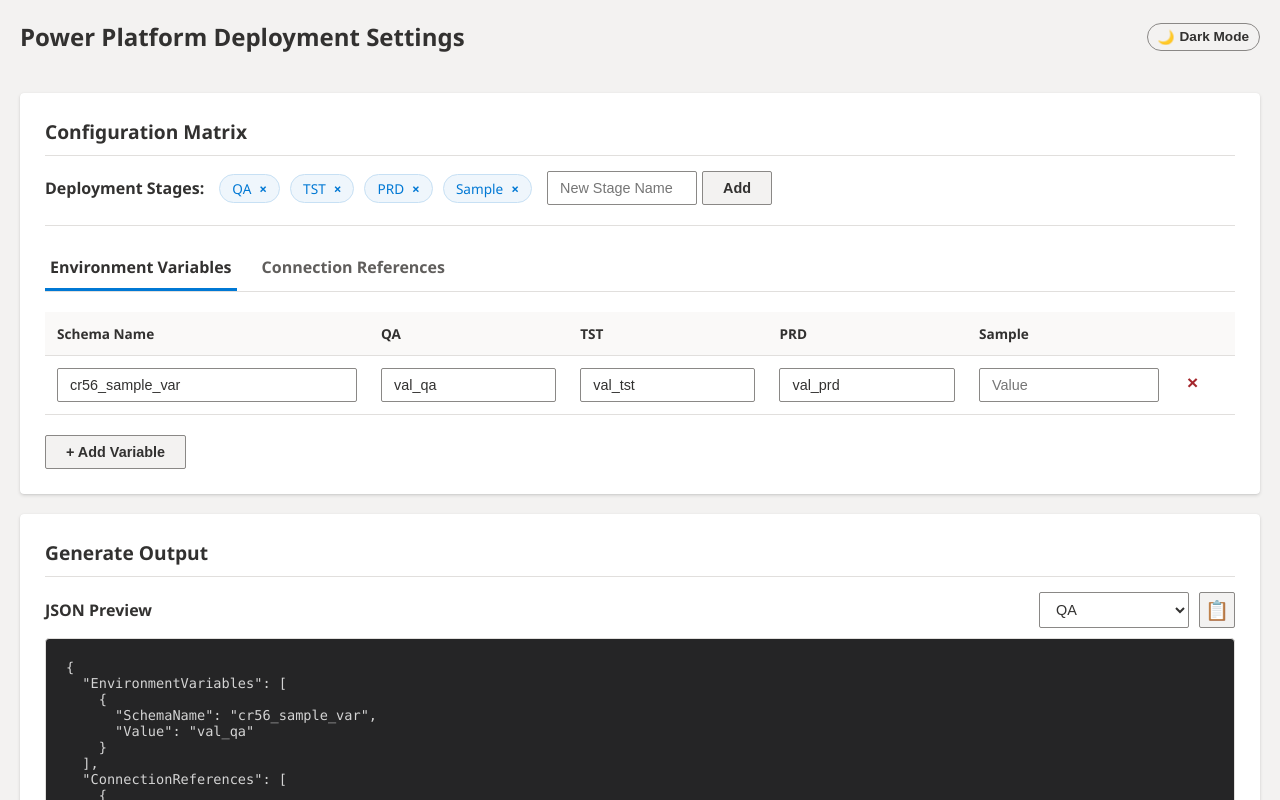
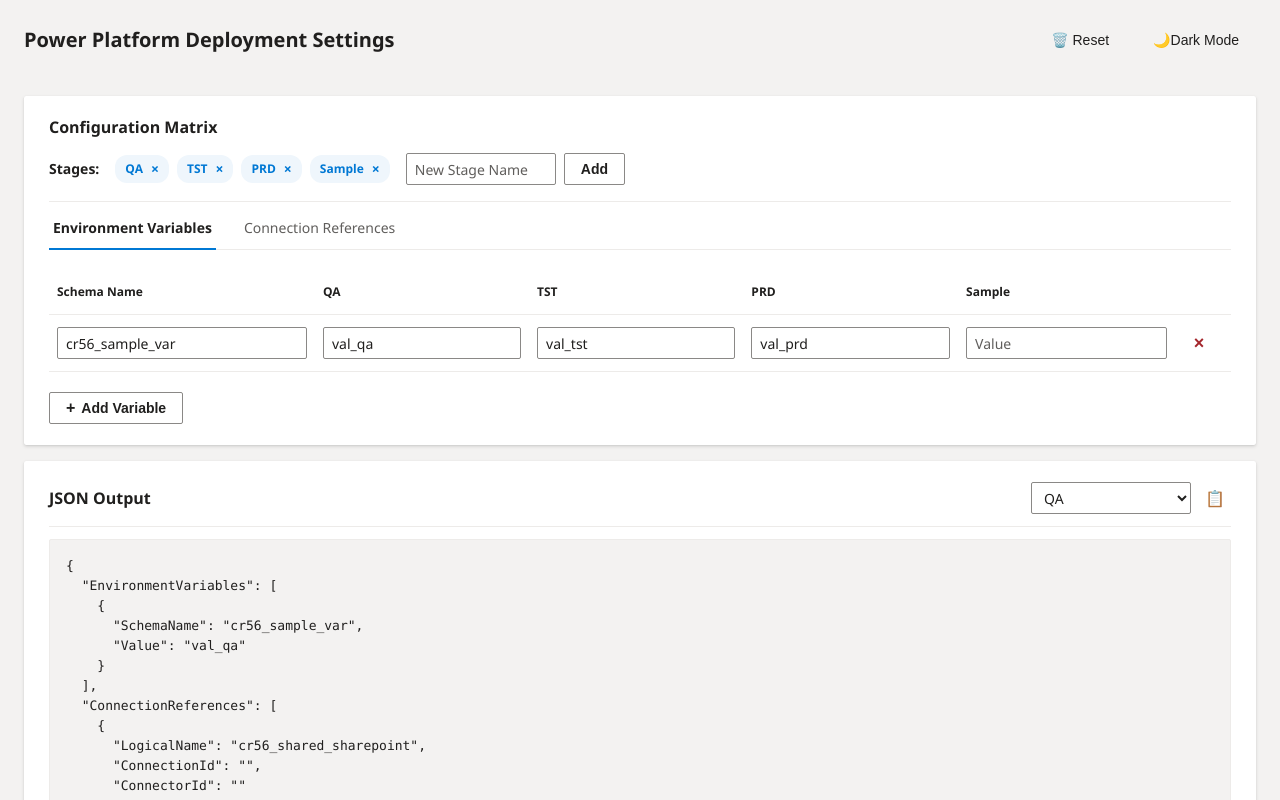
Before and after one commit to sanjeev40084/powermatrix, a plain HTML site: page index.html in a window 1280 px wide. Both pictures are taken after typing "Sample" into the empty fields and a click on the button "Add". Shown: the top 800 px of the page. Drawn offline with Linux system fonts and the light colour scheme.

Commit message:
Update index.html
add few fluent changes.

```diff
--- a/index.html
+++ b/index.html
@@ -3,54 +3,73 @@
 <head>
     <meta charset="UTF-8">
     <meta name="viewport" content="width=device-width, initial-scale=1.0">
-    <title>Power Platform Deployment Settings Generator</title>
+    <title>Power Platform Deployment Settings</title>
     <style>
-        /* --- THEME VARIABLES --- */
+        /* --- FLUENT THEME VARIABLES --- */
         :root {
-            /* Light Theme Defaults */
+            /* Light Theme */
             --primary: #0078d4;
+            --primary-hover: #106ebe;
             --bg: #f3f2f1;
             --surface: #ffffff;
-            --border: #e1dfdd;
-            --text: #323130;
+            --text: #201f1e;
             --sub-text: #605e5c;
+            --border: #edebe9;
+            --error: #a80000;
+
             --input-bg: #ffffff;
             --input-border: #8a8886;
+            --input-border-hover: #323130;
+            --input-placeholder: #605e5c;
+
             --header-bg: #faf9f8;
             --pill-bg: #eff6fc;
-            --pill-border: #c7e0f4;
             --pill-text: #0078d4;
-            --code-bg: #252526;
-            --code-text: #d4d4d4;
+
+            --code-bg: #f3f2f1;
+            --code-text: #201f1e;
+
             --shadow: 0 1.6px 3.6px 0 rgba(0,0,0,0.132), 0 0.3px 0.9px 0 rgba(0,0,0,0.108);
+            --focus-border: 2px solid #0078d4;
         }
 
         [data-theme="dark"] {
-            /* Dark Theme Overrides */
-            --primary: #4fafff; /* Brighter blue for dark mode contrast */
-            --bg: #121212;
-            --surface: #1e1e1e;
-            --border: #333333;
-            --text: #f5f5f5;
-            --sub-text: #a19f9d;
-            --input-bg: #2d2d2d;
-            --input-border: #555555;
-            --header-bg: #252525;
-            --pill-bg: #1b2b3a;
-            --pill-border: #224663;
-            --pill-text: #6cb8f7;
-            --shadow: 0 4px 6px rgba(0,0,0,0.4);
+            /* Dark Theme */
+            --primary: #2899f5;
+            --primary-hover: #72b9f8;
+            --bg: #201f1e;
+            --surface: #323130;
+            --text: #ffffff;
+            --sub-text: #c8c6c4;
+            --border: #484644;
+            --error: #f1707b;
+
+            --input-bg: #323130;
+            --input-border: #8a8886;
+            --input-border-hover: #f3f2f1;
+            --input-placeholder: #a19f9d;
+
+            --header-bg: #252423;
+            --pill-bg: #3b3a39;
+            --pill-text: #72b9f8;
+
+            --code-bg: #1b1a19;
+            --code-text: #d4d4d4;
+
+            --shadow: 0 4px 8px rgba(0,0,0,0.4);
         }
 
         /* --- GLOBAL STYLES --- */
         body {
-            font-family: 'Segoe UI', sans-serif;
+            font-family: 'Segoe UI', -apple-system, BlinkMacSystemFont, 'Roboto', 'Helvetica Neue', sans-serif;
             background-color: var(--bg);
             color: var(--text);
             margin: 0;
-            padding: 20px;
+            padding: 24px;
             box-sizing: border-box;
-            transition: background-color 0.3s, color 0.3s;
+            font-size: 14px;
+            line-height: 20px;
+            transition: background-color 0.2s, color 0.2s;
         }
 
         /* Header Area */
@@ -58,201 +77,274 @@
             display: flex;
             justify-content: space-between;
             align-items: center;
-            margin-bottom: 20px;
+            margin-bottom: 24px;
         }
 
-        h1 { font-size: 1.5rem; margin: 0; color: var(--text); }
-        h2 { font-size: 1.2rem; margin-top: 0; margin-bottom: 15px; border-bottom: 1px solid var(--border); padding-bottom: 10px; color: var(--text); }
+        .header-actions {
+            display: flex;
+            gap: 10px;
+        }
+
+        h1 { font-size: 20px; font-weight: 600; margin: 0; color: var(--text); }
+        h2 { font-size: 16px; font-weight: 600; margin: 0 0 16px 0; color: var(--text); }
 
         /* --- COMPONENTS --- */
         .container {
-            max-width: 1400px;
+            max-width: 1300px;
             margin: 0 auto;
             display: flex;
             flex-direction: column;
-            gap: 20px;
+            gap: 16px;
         }
 
         .card {
             background: var(--surface);
-            padding: 25px;
-            border-radius: 4px;
+            padding: 20px 24px;
+            border-radius: 2px;
             box-shadow: var(--shadow);
-            transition: background-color 0.3s;
+            border: 1px solid transparent;
         }
 
-        /* Controls */
+        /* Controls Area */
         .controls {
             display: flex;
-            gap: 15px;
-            margin-bottom: 20px;
-            padding-bottom: 20px;
+            gap: 16px;
+            margin-bottom: 16px;
+            padding-bottom: 16px;
             border-bottom: 1px solid var(--border);
             align-items: center;
             flex-wrap: wrap;
         }
 
+        /* Input Styles */
         input[type="text"], select {
-            padding: 8px 12px;
+            height: 32px;
+            padding: 0 8px;
             background-color: var(--input-bg);
             color: var(--text);
             border: 1px solid var(--input-border);
             border-radius: 2px;
-            font-size: 0.9rem;
+            font-size: 14px;
+            font-family: inherit;
+            box-sizing: border-box;
             width: 100%;
-            box-sizing: border-box;
+            transition: all 0.1s;
         }
 
+        input[type="text"]::placeholder { color: var(--input-placeholder); }
+
+        input[type="text"]:hover, select:hover { border-color: var(--input-border-hover); }
+
         input[type="text"]:focus, select:focus {
-            outline: 2px solid var(--primary);
-            border-color: transparent;
+            outline: none;
+            border: var(--focus-border);
+            padding: 0 7px;
         }
 
         /* Connection Inputs Group */
         .conn-input-group {
             display: flex;
             flex-direction: column;
-            gap: 6px;
+            gap: 8px;
         }
 
-        /* Connector ID Field styling */
         .conn-input-group input:nth-child(2) {
-            font-size: 0.75rem;
-            font-family: monospace;
+            font-family: 'Consolas', 'Monaco', monospace;
+            font-size: 12px;
+            color: var(--sub-text);
         }
 
         /* Buttons */
         button {
+            height: 32px;
+            padding: 0 16px;
             background-color: var(--primary);
-            color: #fff;
-            border: none;
-            padding: 8px 20px;
+            color: #ffffff;
+            border: 1px solid transparent;
             border-radius: 2px;
             cursor: pointer;
-            font-size: 0.9rem;
+            font-size: 14px;
             font-weight: 600;
             white-space: nowrap;
-        }
-        [data-theme="dark"] button { color: #121212; /* Dark text on bright button in dark mode */ }
-        [data-theme="dark"] button.secondary { color: #f5f5f5; }
-        [data-theme="dark"] button.delete { color: #ff6b6b; }
-        [data-theme="dark"] button.success { color: white; }
-
-        /* FIX: Ensure these buttons use light text in dark mode */
-        [data-theme="dark"] .theme-toggle,
-        [data-theme="dark"] .icon-btn {
-            color: var(--text);
+            transition: background-color 0.1s;
+            display: inline-flex;
+            align-items: center;
+            justify-content: center;
         }
 
-        button:hover { opacity: 0.9; }
-        button.secondary { background-color: var(--bg); color: var(--text); border: 1px solid var(--input-border); }
-        button.delete { background-color: transparent; color: #a4262c; padding: 4px; font-size: 1.2rem; border: none; min-width: auto; }
-        button.success { background-color: #107c10; }
+        [data-theme="dark"] button { color: #121212; }
+        [data-theme="dark"] button.secondary { color: var(--text); }
+        [data-theme="dark"] button.delete { color: #ff6b6b; }
+        [data-theme="dark"] button.icon-btn,
+        [data-theme="dark"] button.theme-toggle,
+        [data-theme="dark"] button.reset-btn { color: var(--text); }
 
-        /* Icon Button Style */
-        .icon-btn {
-            background-color: var(--bg);
+        button:hover { background-color: var(--primary-hover); }
+
+        button.secondary {
+            background-color: var(--surface);
             color: var(--text);
             border: 1px solid var(--input-border);
-            width: 36px;
-            height: 36px;
+        }
+        button.secondary:hover { background-color: var(--bg); border-color: var(--input-border-hover); }
+
+        button.delete {
+            background-color: transparent;
+            color: #a4262c;
+            padding: 4px;
+            width: 32px;
+            font-size: 18px;
+            min-width: auto;
+        }
+        button.delete:hover { background-color: rgba(164, 38, 44, 0.1); }
+
+        button.icon-btn {
+            background-color: transparent;
+            color: var(--text);
+            border: 1px solid transparent;
+            width: 32px;
             padding: 0;
-            display: flex;
-            align-items: center;
-            justify-content: center;
-            font-size: 1.2rem;
-            border-radius: 2px;
+            font-size: 16px;
         }
-        .icon-btn:hover {
-            background-color: var(--pill-bg);
+        button.icon-btn:hover {
+            background-color: var(--bg);
+            border-color: var(--input-border);
             color: var(--primary);
-            border-color: var(--pill-border);
         }
 
-        /* Toggle Switch for Dark Mode */
-        .theme-toggle {
-            cursor: pointer;
+        button.theme-toggle, button.reset-btn {
             background: transparent;
-            border: 1px solid var(--input-border);
+            border: 1px solid transparent;
             color: var(--text);
-            padding: 5px 10px;
-            border-radius: 20px;
-            font-size: 0.85rem;
-            display: flex;
-            align-items: center;
-            gap: 5px;
+            font-weight: 400;
         }
-        .theme-toggle:hover { background-color: var(--bg); }
+        button.theme-toggle:hover, button.reset-btn:hover {
+            background-color: var(--surface);
+            color: var(--primary);
+        }
 
         /* Tabs */
-        .tabs { display: flex; gap: 20px; margin-bottom: 20px; border-bottom: 1px solid var(--border); }
+        .tabs {
+            display: flex;
+            gap: 24px;
+            margin-bottom: 20px;
+            border-bottom: 1px solid var(--border);
+        }
         .tab {
-            padding: 10px 5px;
+            padding: 0 4px 10px 4px;
             cursor: pointer;
-            border-bottom: 3px solid transparent;
-            font-weight: 600;
-            font-size: 1rem;
+            border-bottom: 2px solid transparent;
+            font-weight: 400;
+            font-size: 14px;
             color: var(--sub-text);
+            transition: all 0.2s;
+            margin-bottom: -1px;
         }
         .tab:hover { color: var(--text); }
-        .tab.active { border-bottom-color: var(--primary); color: var(--text); }
+        .tab.active {
+            border-bottom-color: var(--primary);
+            color: var(--text);
+            font-weight: 600;
+        }
 
         /* Tables */
-        .table-wrapper { overflow-x: auto; margin-bottom: 20px; }
-        table { width: 100%; border-collapse: collapse; min-width: 800px; }
-        th, td { text-align: left; padding: 12px; border-bottom: 1px solid var(--border); vertical-align: top; }
-        th { background-color: var(--header-bg); font-weight: 600; font-size: 0.85rem; color: var(--text); }
-
-        .sub-label {
-            display: block;
-            font-size: 0.7rem;
-            color: var(--sub-text);
-            margin-bottom: 4px;
-            text-transform: uppercase;
-            letter-spacing: 0.5px;
+        .table-wrapper {
+            overflow-x: auto;
+            margin-bottom: 20px;
+            scrollbar-width: thin;
+            scrollbar-color: var(--input-border) transparent;
         }
 
-        /* Output Section */
+        table { width: 100%; border-collapse: collapse; min-width: 800px; }
+
+        th, td {
+            text-align: left;
+            padding: 12px 8px;
+            border-bottom: 1px solid var(--border);
+            vertical-align: top;
+        }
+
+        th {
+            font-weight: 600;
+            font-size: 12px;
+            color: var(--text);
+            background-color: transparent;
+        }
+
+        /* Preview & Toast */
         .preview-header {
             display: flex;
             justify-content: space-between;
             align-items: center;
-            margin-bottom: 10px;
+            margin-bottom: 12px;
+            padding-bottom: 12px;
+            border-bottom: 1px solid var(--border);
         }
 
         .header-controls {
             display: flex;
-            gap: 10px;
+            gap: 8px;
             align-items: center;
         }
 
         pre {
             background: var(--code-bg);
             color: var(--code-text);
-            padding: 20px;
-            border-radius: 4px;
+            padding: 16px;
+            border-radius: 2px;
             overflow: auto;
             max-height: 400px;
             margin: 0;
-            font-family: 'Consolas', monospace;
-            font-size: 0.85rem;
+            font-family: 'Consolas', 'Monaco', monospace;
+            font-size: 13px;
             border: 1px solid var(--border);
-            width: 100%; /* Full Width */
+            width: 100%;
             box-sizing: border-box;
         }
 
         .stage-pill {
             background: var(--pill-bg);
             color: var(--pill-text);
-            padding: 4px 12px;
-            border-radius: 15px;
-            font-size: 0.85rem;
+            padding: 2px 10px;
+            border-radius: 12px;
+            font-size: 12px;
+            font-weight: 600;
             display: inline-flex;
             align-items: center;
-            border: 1px solid var(--pill-border);
+            height: 24px;
         }
-        .stage-pill span { cursor: pointer; margin-left: 8px; font-weight: bold; }
+        .stage-pill span { cursor: pointer; margin-left: 8px; font-size: 14px; display: flex; align-items: center;}
         .stage-pill span:hover { opacity: 0.7; }
+
+        /* Toast Notification */
+        #toast {
+            visibility: hidden;
+            min-width: 250px;
+            background-color: #323130;
+            color: #fff;
+            text-align: center;
+            border-radius: 2px;
+            padding: 12px;
+            position: fixed;
+            z-index: 1;
+            left: 50%;
+            bottom: 30px;
+            transform: translateX(-50%);
+            font-size: 14px;
+            box-shadow: 0 4px 8px rgba(0,0,0,0.2);
+            opacity: 0;
+            transition: opacity 0.3s, bottom 0.3s;
+        }
+        #toast.show {
+            visibility: visible;
+            opacity: 1;
+            bottom: 50px;
+        }
+        /* Toast in dark mode needs contrast */
+        [data-theme="dark"] #toast {
+            background-color: #f3f2f1;
+            color: #201f1e;
+        }
 
     </style>
 </head>
@@ -261,18 +353,23 @@
     <div class="container">
         <div class="header-row">
             <h1>Power Platform Deployment Settings</h1>
-            <button class="theme-toggle" onclick="toggleTheme()">
-                <span id="themeIcon">🌙</span> <span id="themeText">Dark Mode</span>
-            </button>
+            <div class="header-actions">
+                <button class="reset-btn" onclick="resetData()" title="Clear all data and start over">
+                    🗑️ Reset
+                </button>
+                <button class="theme-toggle" onclick="toggleTheme()">
+                    <span id="themeIcon">🌙</span> <span id="themeText">Dark Mode</span>
+                </button>
+            </div>
         </div>
 
         <div class="card">
             <h2>Configuration Matrix</h2>
 
             <div class="controls">
-                <span style="font-weight:600;">Deployment Stages:</span>
-                <div id="stageList" style="display:flex; gap:10px; flex-wrap: wrap;"></div>
-                <div style="display:flex; gap: 5px;">
+                <span style="font-size: 14px; font-weight: 600; color: var(--text);">Stages:</span>
+                <div id="stageList" style="display:flex; gap:8px; flex-wrap: wrap;"></div>
+                <div style="display:flex; gap: 8px;">
                     <input type="text" id="newStageInput" placeholder="New Stage Name" style="width: 150px;">
                     <button class="secondary" onclick="addStage()">Add</button>
                 </div>
@@ -290,7 +387,9 @@
                         <tbody></tbody>
                     </table>
                 </div>
-                <button class="secondary" onclick="addRow('env')">+ Add Variable</button>
+                <button class="secondary" onclick="addRow('env')">
+                    <span style="margin-right: 6px; font-size: 16px;">+</span> Add Variable
+                </button>
             </div>
 
             <div id="section-conn" style="display:none;">
@@ -300,19 +399,19 @@
                         <tbody></tbody>
                     </table>
                 </div>
-                <button class="secondary" onclick="addRow('conn')">+ Add Connection Reference</button>
+                <button class="secondary" onclick="addRow('conn')">
+                    <span style="margin-right: 6px; font-size: 16px;">+</span> Add Reference
+                </button>
             </div>
         </div>
 
         <div class="card">
-            <h2>Generate Output</h2>
-
             <div class="preview-header">
-                <span style="font-weight:600;">JSON Preview</span>
+                <span style="font-weight:600; font-size: 16px;">JSON Output</span>
                 <div class="header-controls">
-                    <select id="stageSelect" onchange="generateJSON()" style="width: 150px;">
+                    <select id="stageSelect" onchange="generateJSON()" style="width: 160px;">
                     </select>
-                    <button class="icon-btn" onclick="copyToClipboard()" title="Copy JSON to Clipboard">📋</button>
+                    <button class="icon-btn" onclick="copyToClipboard()" title="Copy to Clipboard">📋</button>
                 </div>
             </div>
 
@@ -320,10 +419,15 @@
         </div>
     </div>
 
+    <div id="toast">Copied to clipboard!</div>
+
     <script>
-        // --- THEME MANAGEMENT ---
+        // --- THEME & STORAGE MANAGEMENT ---
+        const STORAGE_KEY = 'pp_deployment_settings_data';
+        const THEME_KEY = 'theme';
+
         function initTheme() {
-            const savedTheme = localStorage.getItem('theme');
+            const savedTheme = localStorage.getItem(THEME_KEY);
             const prefersDark = window.matchMedia('(prefers-color-scheme: dark)').matches;
 
             if (savedTheme === 'dark' || (!savedTheme && prefersDark)) {
@@ -335,7 +439,7 @@
 
         function setTheme(theme) {
             document.documentElement.setAttribute('data-theme', theme);
-            localStorage.setItem('theme', theme);
+            localStorage.setItem(THEME_KEY, theme);
 
             const icon = document.getElementById('themeIcon');
             const text = document.getElementById('themeText');
@@ -355,7 +459,7 @@
         }
 
         // --- STATE MANAGEMENT ---
-        const state = {
+        const defaultState = {
             stages: ['QA', 'TST', 'PRD'],
             envVars: [
                 { id: 1, key: 'cr56_sample_var', values: { 'QA': 'val_qa', 'TST': 'val_tst', 'PRD': 'val_prd' } }
@@ -373,14 +477,37 @@
             ]
         };
 
+        let state = JSON.parse(JSON.stringify(defaultState));
+
+        function loadState() {
+            const saved = localStorage.getItem(STORAGE_KEY);
+            if (saved) {
+                try {
+                    state = JSON.parse(saved);
+                } catch(e) {
+                    console.error("Failed to load saved state", e);
+                }
+            }
+        }
+
+        function saveState() {
+            localStorage.setItem(STORAGE_KEY, JSON.stringify(state));
+        }
+
+        function resetData() {
+            if(confirm("Are you sure you want to reset all data? This cannot be undone.")) {
+                state = JSON.parse(JSON.stringify(defaultState));
+                saveState();
+                refreshAll();
+                showToast("Data reset successfully");
+            }
+        }
+
         // --- RENDER FUNCTIONS ---
         function init() {
-            initTheme(); // Initialize Dark Mode
-            renderStages();
-            renderTable('env');
-            renderTable('conn');
-            updateStageSelect();
-            generateJSON();
+            initTheme();
+            loadState(); // Load data from localStorage
+            refreshAll();
         }
 
         function renderStages() {
@@ -399,7 +526,7 @@
             const tbody = document.querySelector(`#${tableId} tbody`);
 
             // 1. Build Header
-            let headerHTML = `<tr><th style="width:300px">${keyLabel}</th>`;
+            let headerHTML = `<tr><th style="width:250px">${keyLabel}</th>`;
             state.stages.forEach(stage => {
                 headerHTML += `<th>${stage}</th>`;
             });
@@ -418,13 +545,13 @@
                 // Column 2...N: Stage Values
                 state.stages.forEach(stage => {
                     if (type === 'env') {
-                        // Environment Variable - Default to empty string
+                        // Environment Variable
                         const val = row.values[stage] || '';
                         rowHTML += `<td>
                             <input type="text" placeholder="Value" value="${val}" oninput="updateEnvValue(${row.id}, '${stage}', this.value)">
                         </td>`;
                     } else {
-                        // Connection Reference - Default to empty object
+                        // Connection Reference
                         const val = row.values[stage] || {};
                         const connId = val.connectionId || '';
                         const connectorId = val.connectorId || '';
@@ -448,17 +575,13 @@
             const select = document.getElementById('stageSelect');
             const currentVal = select.value;
 
-            // Build options for stages
             let options = state.stages.map(s => `<option value="${s}">${s}</option>`).join('');
-
-            // Add 'ALL' option if stages exist
             if(state.stages.length > 0) {
                 options += `<option value="ALL">ALL (Combined)</option>`;
             }
 
             select.innerHTML = options;
 
-            // Logic to preserve selection or default
             if(state.stages.includes(currentVal) || currentVal === 'ALL') {
                 select.value = currentVal;
             } else if(state.stages.length > 0) {
@@ -481,6 +604,7 @@
             if(val && !state.stages.includes(val)) {
                 state.stages.push(val);
                 input.value = '';
+                saveState();
                 refreshAll();
             }
         }
@@ -488,6 +612,7 @@
         function removeStage(stageName) {
             if(confirm(`Remove stage "${stageName}"?`)) {
                 state.stages = state.stages.filter(s => s !== stageName);
+                saveState();
                 refreshAll();
             }
         }
@@ -496,12 +621,14 @@
             const newRow = { id: Date.now(), key: '', values: {} };
             if(type === 'env') state.envVars.push(newRow);
             else state.connRefs.push(newRow);
+            saveState();
             renderTable(type);
         }
 
         function deleteRow(type, id) {
             if(type === 'env') state.envVars = state.envVars.filter(r => r.id !== id);
             else state.connRefs = state.connRefs.filter(r => r.id !== id);
+            saveState();
             renderTable(type);
             generateJSON();
         }
@@ -509,12 +636,12 @@
         function updateKey(type, id, val) {
             const data = type === 'env' ? state.envVars : state.connRefs;
             const item = data.find(r => r.id === id);
-            if(item) { item.key = val; generateJSON(); }
+            if(item) { item.key = val; saveState(); generateJSON(); }
         }
 
         function updateEnvValue(id, stage, val) {
             const item = state.envVars.find(r => r.id === id);
-            if(item) { item.values[stage] = val; generateJSON(); }
+            if(item) { item.values[stage] = val; saveState(); generateJSON(); }
         }
 
         function updateConnValue(id, stage, field, val) {
@@ -522,6 +649,7 @@
             if(item) {
                 if(!item.values[stage]) item.values[stage] = { connectionId: '', connectorId: '' };
                 item.values[stage][field] = val;
+                saveState();
                 generateJSON();
             }
         }
@@ -590,7 +718,14 @@
 
         function copyToClipboard() {
             const text = document.getElementById('jsonOutput').textContent;
-            navigator.clipboard.writeText(text).then(() => alert('Copied to clipboard!'));
+            navigator.clipboard.writeText(text).then(() => showToast("Copied to clipboard!"));
+        }
+
+        function showToast(message) {
+            const x = document.getElementById("toast");
+            x.textContent = message;
+            x.className = "show";
+            setTimeout(function(){ x.className = x.className.replace("show", ""); }, 3000);
         }
 
         // Start
```
